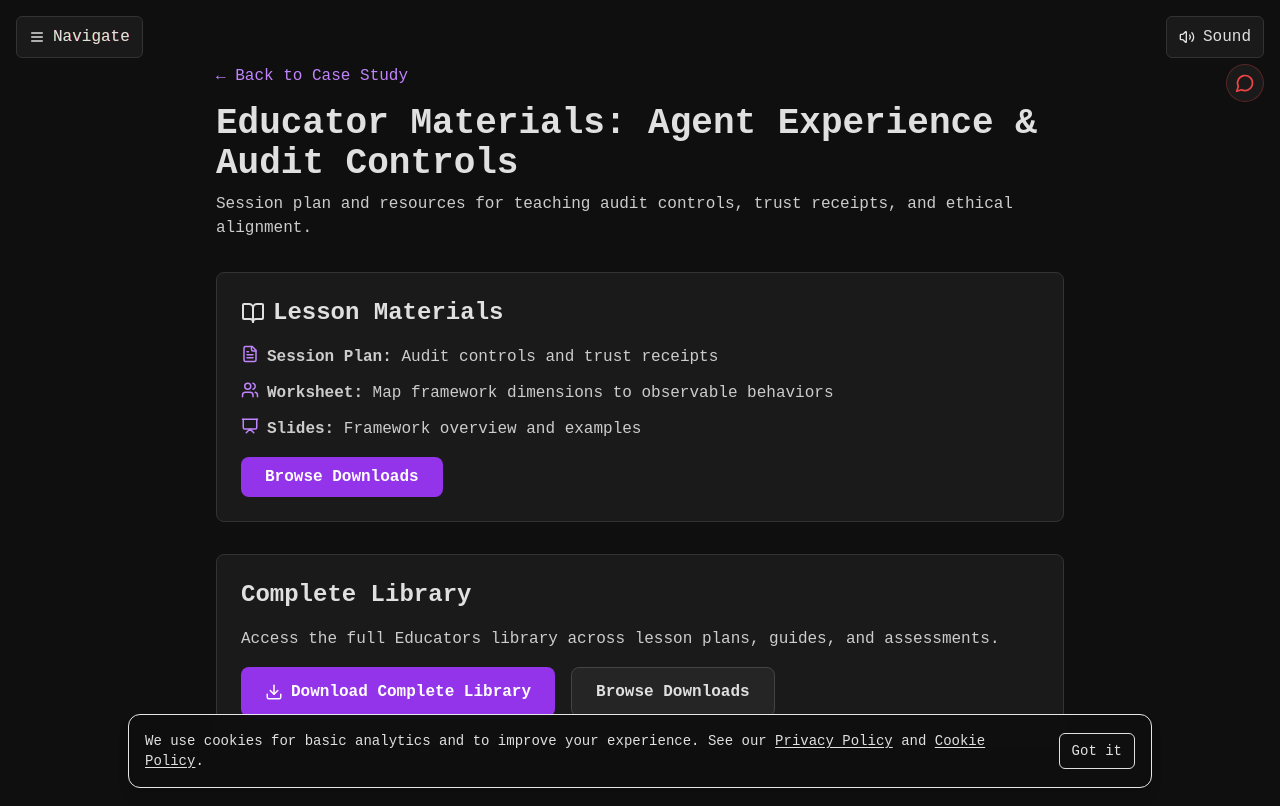
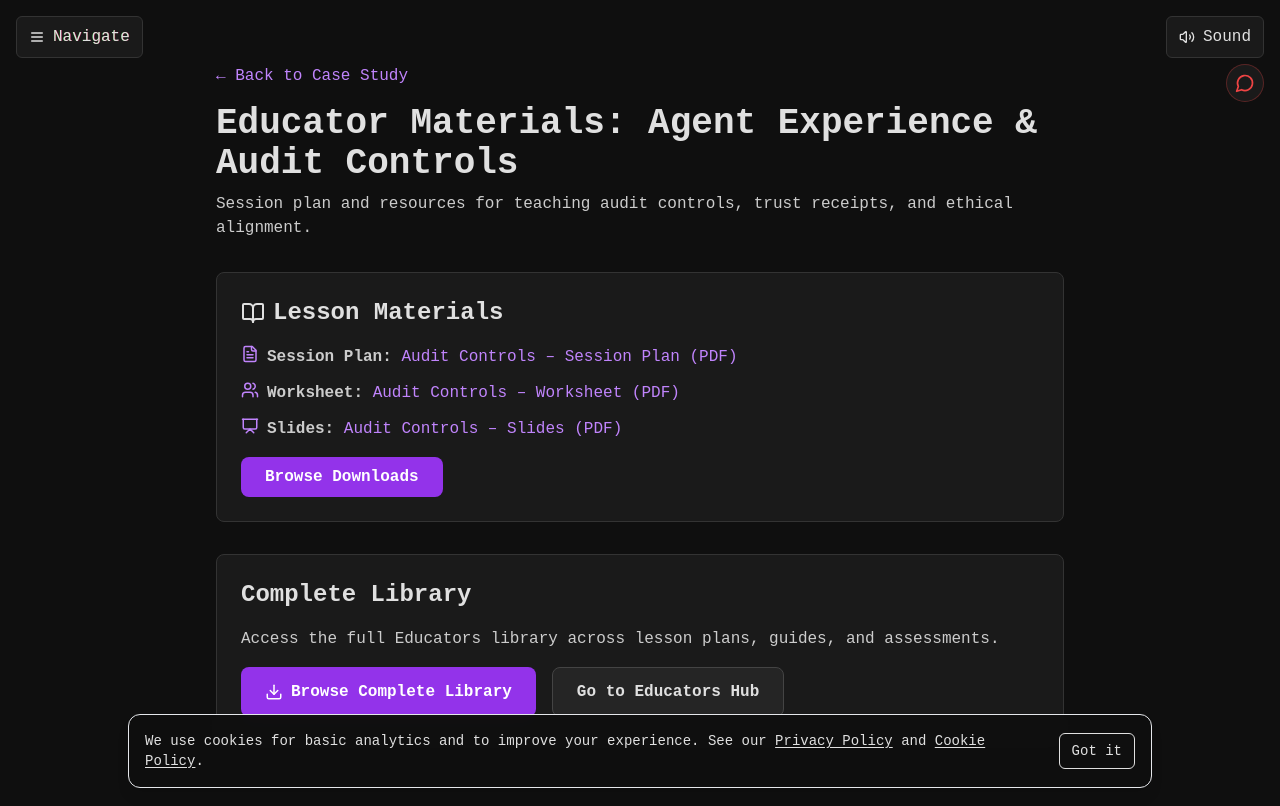
Before and after one commit to s8ken/Symbi-Website-Main, a Next.js app: page /case-studies/black-flame/materials in a window 1280 px wide. Built offline with nearby package versions, Linux system fonts and the light colour scheme.

Commit message:
Black Flame materials: add working links to Session Plan, Worksheet, Slides; remove broken library zip; build verified

```diff
--- a/app/case-studies/black-flame/materials/page.tsx
+++ b/app/case-studies/black-flame/materials/page.tsx
@@ -21,9 +21,24 @@ export default function BlackFlameMaterialsPage() {
               <BookOpen size={24} /> Lesson Materials
             </h2>
             <ul className="space-y-3 text-[#ccc]">
-              <li className="flex items-start gap-2"><FileText className="text-purple-400" size={18} /><span><strong>Session Plan:</strong> Audit controls and trust receipts</span></li>
-              <li className="flex items-start gap-2"><Users className="text-purple-400" size={18} /><span><strong>Worksheet:</strong> Map framework dimensions to observable behaviors</span></li>
-              <li className="flex items-start gap-2"><Presentation className="text-purple-400" size={18} /><span><strong>Slides:</strong> Framework overview and examples</span></li>
+              <li className="flex items-start gap-2">
+                <FileText className="text-purple-400" size={18} />
+                <span>
+                  <strong>Session Plan:</strong> <Link href="/educators/downloads/ai-trust-healthcare-session-plan.pdf" className="text-purple-400 hover:text-purple-300">Audit Controls – Session Plan (PDF)</Link>
+                </span>
+              </li>
+              <li className="flex items-start gap-2">
+                <Users className="text-purple-400" size={18} />
+                <span>
+                  <strong>Worksheet:</strong> <Link href="/educators/downloads/ai-trust-healthcare-worksheet.pdf" className="text-purple-400 hover:text-purple-300">Audit Controls – Worksheet (PDF)</Link>
+                </span>
+              </li>
+              <li className="flex items-start gap-2">
+                <Presentation className="text-purple-400" size={18} />
+                <span>
+                  <strong>Slides:</strong> <Link href="/educators/downloads/ai-trust-healthcare-rubric.pdf" className="text-purple-400 hover:text-purple-300">Audit Controls – Slides (PDF)</Link>
+                </span>
+              </li>
             </ul>
             <div className="mt-4 flex gap-3">
               <Link href="/educators/downloads" className="bg-purple-600 hover:bg-purple-700 text-white font-bold py-2 px-6 rounded-lg">Browse Downloads</Link>
@@ -34,10 +49,10 @@ export default function BlackFlameMaterialsPage() {
             <h2 className="text-2xl font-bold text-[#e0e0e0] mb-4">Complete Library</h2>
             <p className="text-[#ccc] mb-4">Access the full Educators library across lesson plans, guides, and assessments.</p>
             <div className="flex flex-col sm:flex-row gap-4">
-              <Link href="/educators/downloads/SYMBI-Educational-Library.zip" className="bg-purple-600 hover:bg-purple-700 text-white font-bold py-3 px-6 rounded-lg transition-colors flex items-center gap-2">
-                <Download size={18} /> Download Complete Library
+              <Link href="/educators/downloads" className="bg-purple-600 hover:bg-purple-700 text-white font-bold py-3 px-6 rounded-lg transition-colors flex items-center gap-2">
+                <Download size={18} /> Browse Complete Library
               </Link>
-              <Link href="/educators/downloads" className="bg-[#252525] hover:bg-[#333] text-[#e0e0e0] font-bold py-3 px-6 rounded-lg transition-colors border border-[#444]">Browse Downloads</Link>
+              <Link href="/educators" className="bg-[#252525] hover:bg-[#333] text-[#e0e0e0] font-bold py-3 px-6 rounded-lg transition-colors border border-[#444]">Go to Educators Hub</Link>
             </div>
           </div>
         </div>
```
